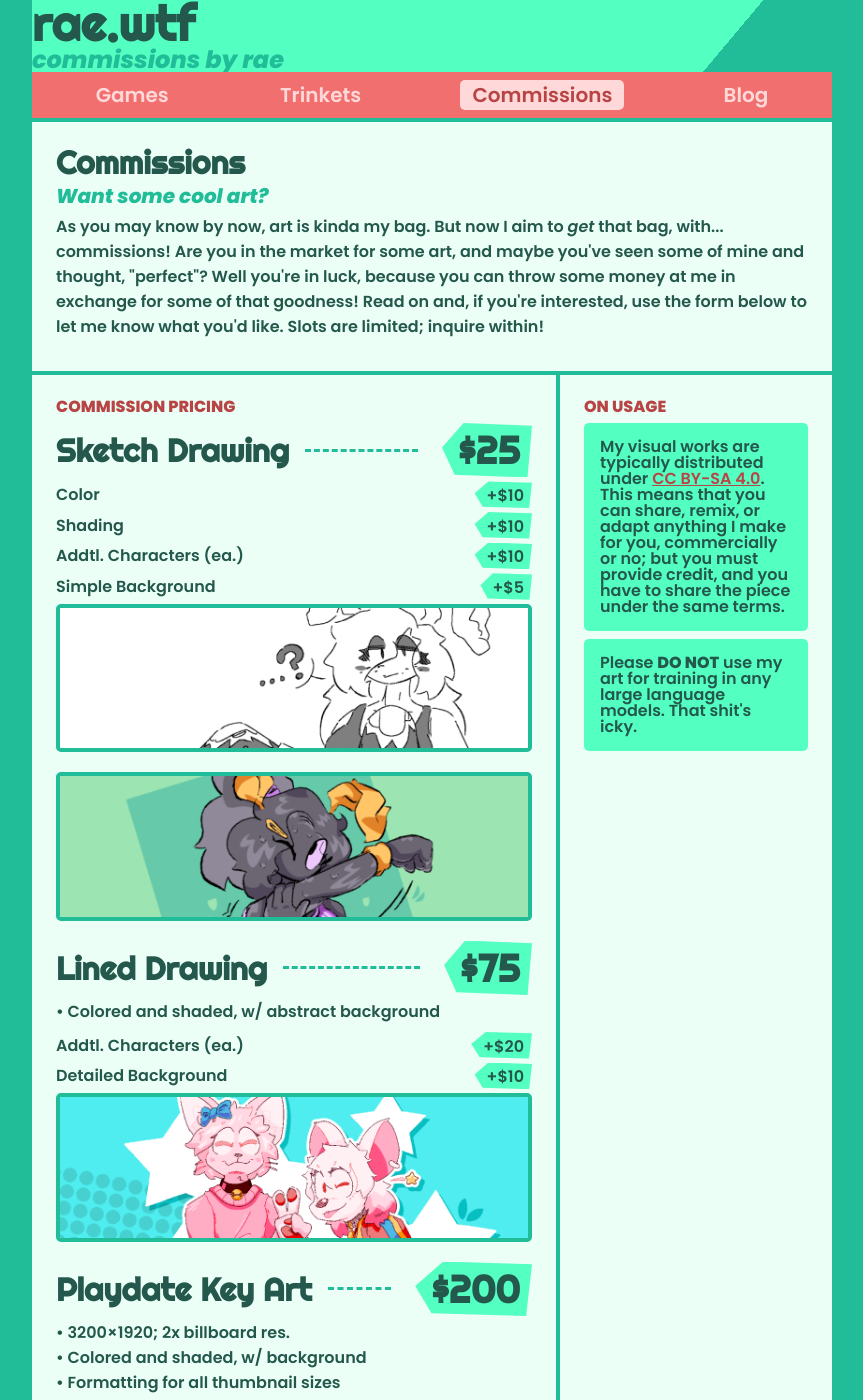
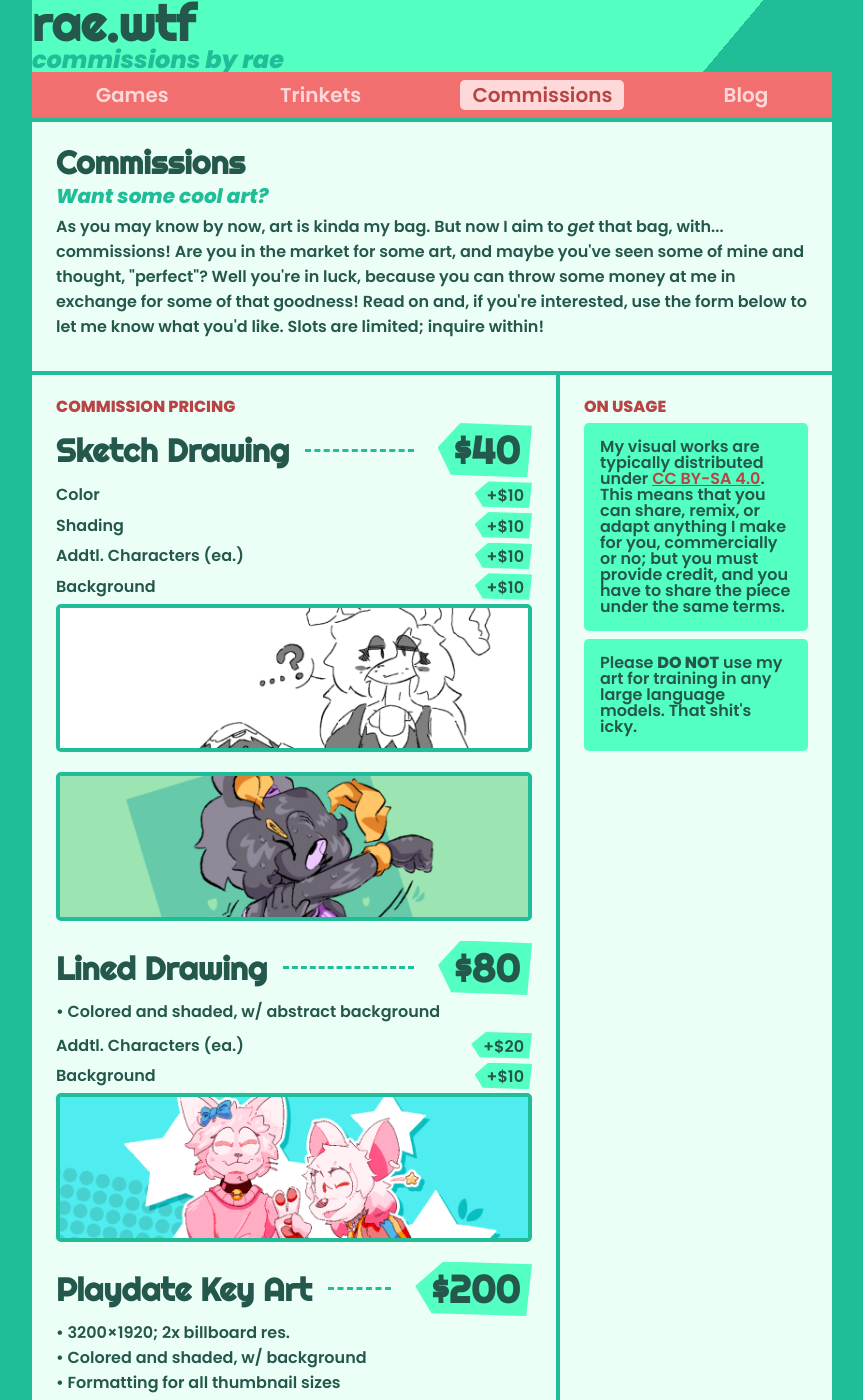
Before and after one commit to raewtf/raewtf.github.io, a Jekyll site: the page commissions/index.html, which Jekyll copies as it is, in a window 1280 px wide and 1400 px high. Shown: the whole window, without its empty margins (208-1071 px from the left). Built offline with Jekyll 4.4.1, drawn with Linux system fonts in a browser that asks for light colours.

Commit message:
pre-comms bump…

```diff
--- a/commissions/index.html
+++ b/commissions/index.html
@@ -54,17 +54,17 @@
 	<div class="sides">
 		<div class="side_left">
 			<h3>Commission Pricing</h3>
-			<h1 class="contains_money">Sketch Drawing<hr><span class="money">$25</span></h1>
+			<h1 class="contains_money">Sketch Drawing<hr><span class="money">$40</span></h1>
 			<p class="contains_money">Color<span class="money small">+$10</span></p>
 			<p class="contains_money">Shading<span class="money small">+$10</span></p>
 			<p class="contains_money">Addtl. Characters (ea.)<span class="money small">+$10</span></p>
-			<p class="contains_money">Simple Background<span class="money small">+$5</span></p>
+			<p class="contains_money">Background<span class="money small">+$10</span></p>
 			<a href="https://rae.wtf/images/20241226_mothsit.jpg"><img class="hover_img" src="../commissions/sketchexample_1.png" /></a>
 			<a href="https://rae.wtf/images/20240630_sportymoth.jpg"><img class="hover_img" src="../commissions/sketchexample_2.png" /></a>
-			<h1 class="contains_money">Lined Drawing<hr><span class="money">$75</span></h1>
+			<h1 class="contains_money">Lined Drawing<hr><span class="money">$80</span></h1>
 			<p>• Colored and shaded, w/ abstract background
 			<p class="contains_money">Addtl. Characters (ea.)<span class="money small">+$20</span></p>
-			<p class="contains_money">Detailed Background<span class="money small">+$10</span></p>
+			<p class="contains_money">Background<span class="money small">+$10</span></p>
 			<a href="https://rae.wtf/images/20241128_catandmouse.png"><img class="hover_img" src="../commissions/lineexample_1.png" /></a>
 			<h1 class="contains_money">Playdate Key Art<hr><span class="money">$200</span></h1>
 			<p>• 3200×1920; 2x billboard res.<br>• Colored and shaded, w/ background<br>• Formatting for all thumbnail sizes</p>
```
Also changed, not shown: 1 other file.
